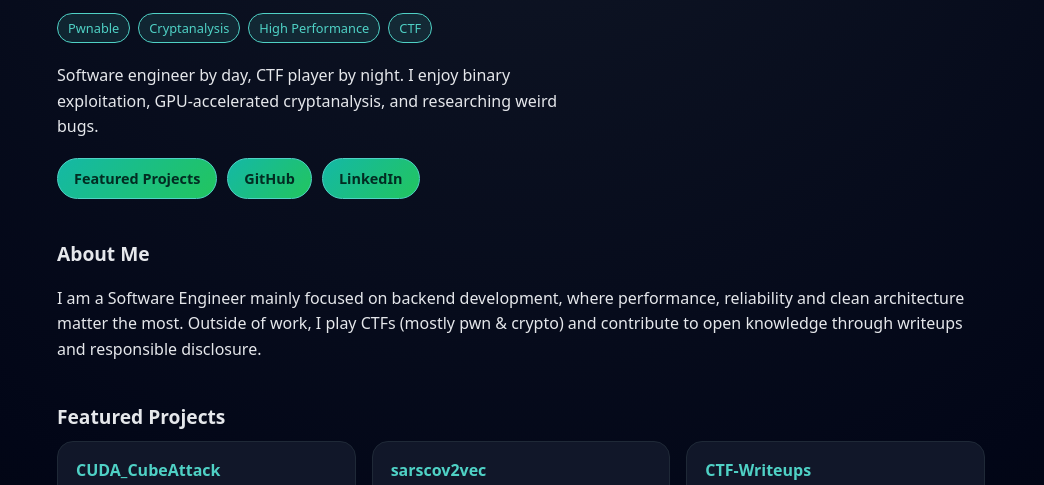
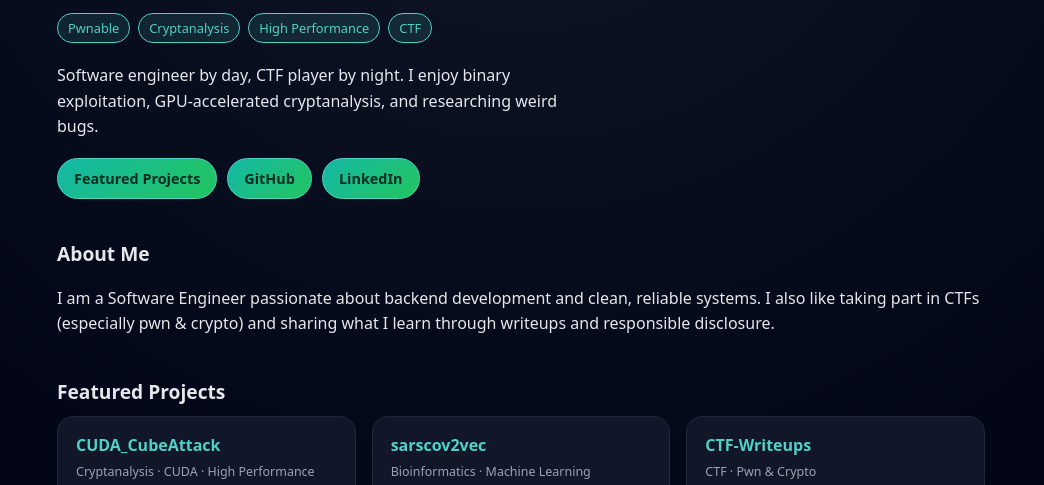
Before and after one commit to MarcoGarlet/MarcoGarlet.github.io, a plain HTML site: page index.html in a window 1280 px wide. Shown: the part 284-769 px from the top of the page, without its empty margins (119-1163 px from the left). Drawn offline with Linux system fonts and the light colour scheme.

Commit message:
add initial personal website

```diff
--- a/index.html
+++ b/index.html
@@ -182,9 +182,8 @@
       <section id="about" class="section">
         <h2>About Me</h2>
         <p>
-          I am a Software Engineer mainly focused on backend development, where performance, reliability and clean architecture matter the most.
-          Outside of work, I play CTFs (mostly pwn & crypto) and contribute to open knowledge
-          through writeups and responsible disclosure.
+          I am a Software Engineer passionate about backend development and clean, reliable systems.
+          I also like taking part in CTFs (especially pwn & crypto) and sharing what I learn through writeups and responsible disclosure.
         </p>
       </section>
 
```
